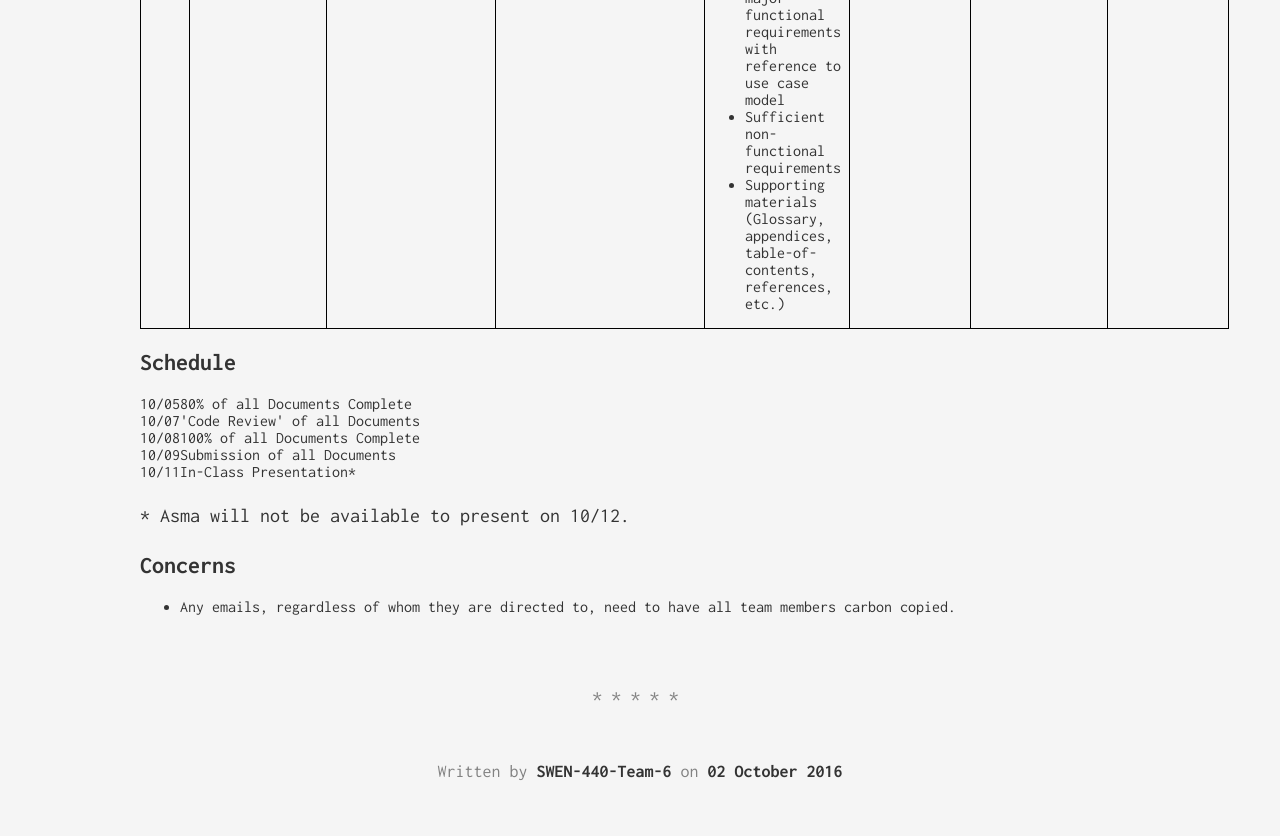
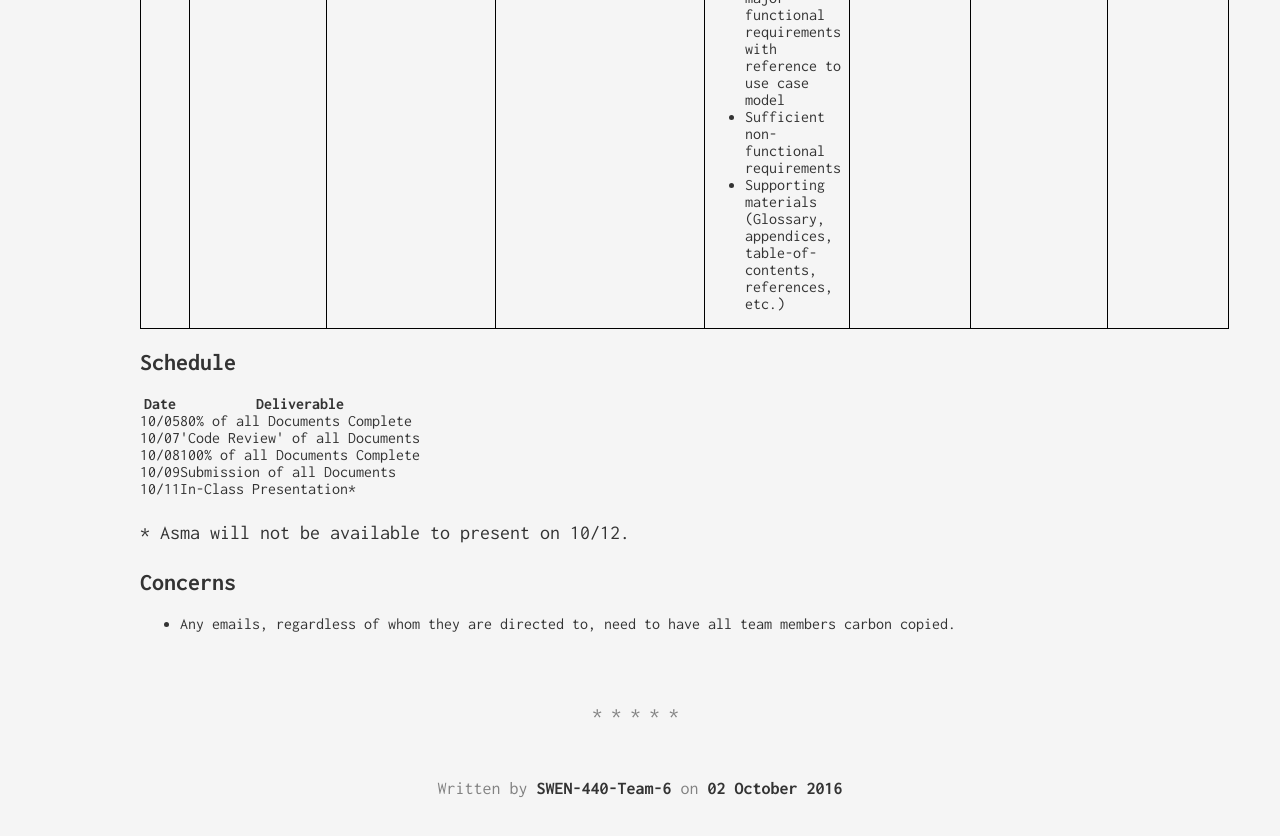
Before and after one commit to swen-440-team-6/swen-440-team-6.github.io, a Jekyll site: the page built from _posts/2016-10-02-Week-6-Status.md, in a window 1280 px wide and 900 px high, scrolled down 3312 px. Shown: the top 836 px of the window. Built offline with Jekyll 4.4.1, drawn with Linux system fonts in a browser that asks for light colours.

Commit message:
Update 2016-10-02-Week-6-Status.md

```diff
--- a/_posts/2016-10-02-Week-6-Status.md
+++ b/_posts/2016-10-02-Week-6-Status.md
@@ -220,6 +220,10 @@ categories: [ben]
 
 <table>
   <tr>
+    <th>Date</th>
+    <th>Deliverable</th>
+  </tr>
+  <tr>
     <td>10/05</td>
     <td>80% of all Documents Complete</td>
   </tr>
```
